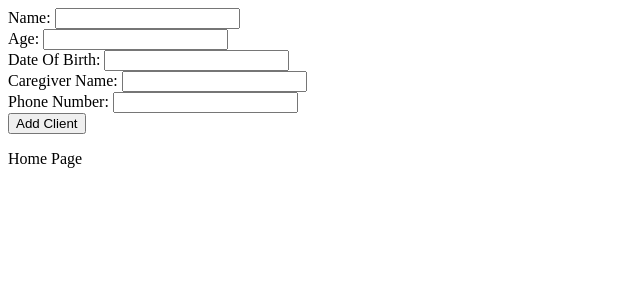
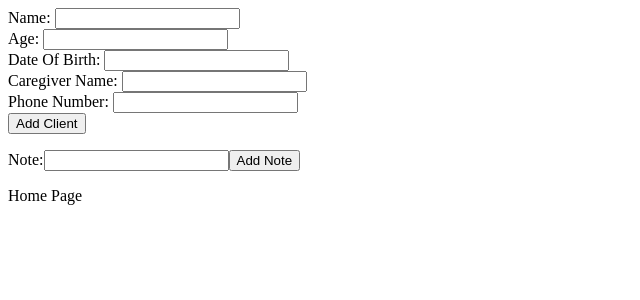
Before and after one commit to Motti789/healthcare_provider, a React (Create React App) app in the folder healthcare_provider_client/: page / in a window 1280 px wide. Shown: the top 300 px of the page, without its empty margins (0-640 px from the left). Built offline with nearby package versions, Linux system fonts and the light colour scheme; no server answers.

Commit message:
created the notes fetch and post requests together with the appropriate actions and imports

```diff
--- a/healthcare_provider_client/src/components/App.js
+++ b/healthcare_provider_client/src/components/App.js
@@ -1,11 +1,13 @@
 import React from "react";
 import Router from "./Router";
 import ClientsContainer from "./ClientsContainer";
+import NotesContainer from "./NotesContainer";
 
 const App = () => {
     return (
         <div>
         <ClientsContainer />
+        <NotesContainer />
         < Router />
         </div>
     );
--- a/healthcare_provider_client/src/components/NotesContainer.js
+++ b/healthcare_provider_client/src/components/NotesContainer.js
@@ -5,10 +5,14 @@ import NotesForm from './NotesForm';
 import NotesList from './NotesList';
 
 class NotesContainer extends Component {
+
+    componentDidMount() {
+        this.props.fetchNotes()
+    }
     render() {
         return(
             <div>
-
+           <NotesForm />
             </div>
         )
     }
--- a/healthcare_provider_client/src/components/NotesForm.js
+++ b/healthcare_provider_client/src/components/NotesForm.js
@@ -5,27 +5,27 @@ import { connect } from 'react-redux';
 class NotesForm extends Component {
 
     state = {
-        text: ''
+        notes: ''
     }
 
-    handleOnChange = event => {
+    handleChange = event => {
         this.setState({
-          text: event.target.value
+          notes: event.target.value
         });
       }
 
 
     handleSubmit = event => {
         event.preventDefault()
-        this.props.addClient(this.state.text)
+        this.props.addNote(this.state.notes)
     }
 
     render() {
         return (
             <form onSubmit={this.handleSubmit}>
              <label>Note:</label>
-             <input type='text' value={this.state.text} onChange={this.handleChange}/>
-             <input type='submit' value="Add Client"/>
+             <input type='text' value={this.state.notes} onChange={this.handleChange}/>
+             <input type='submit' value="Add Note"/>
             </form>
         );
     }
--- /dev/null
+++ b/healthcare_provider_client/src/components/NotesList.js
@@ -0,0 +1,16 @@
+import React from "react";
+import { connect } from "react-redux";
+
+const NotesList = ({notes}) => {
+    return (
+        <div>
+         {notes.map(note => <ul><li key={note.id}>{note.notes}</li></ul>)}
+        </div>
+    );
+};
+
+const mapStateToProps = state => {
+    return {notes: state.notes}
+}
+
+export default connect(mapStateToProps)(NotesList);
--- a/healthcare_provider_client/src/components/Router.js
+++ b/healthcare_provider_client/src/components/Router.js
@@ -4,6 +4,7 @@ import { Routes, Route } from 'react-router-dom'
 import Home from '../components/Home'
 import ClientsList from './ClientsList'
 import About from '../components/About'
+import NotesList from "./NotesList";
 
 
 
@@ -13,6 +14,7 @@ const Router = () => {
            <Route exact path='/' element={<Home/>} />
            <Route path='/about' element={<About/>} />
            <Route  path='/clients' element={<ClientsList/>} />
+           <Route  path='/client_notes' element={<NotesList/>} />
        </Routes>
     );
 };
--- a/healthcare_provider_client/src/reducers/notesReducer.js
+++ b/healthcare_provider_client/src/reducers/notesReducer.js
@@ -2,6 +2,8 @@ export const notesReducer = (state = [], action) => {
     switch(action.type) {
         case 'FETCH_NOTES':
          return action.payload
+         case 'ADD_NOTE':
+             return [...state, action.payload]
          default:
              return state
     }
```
Also changed, not shown: 1 other file (tests, documents, lock files or other folders).
